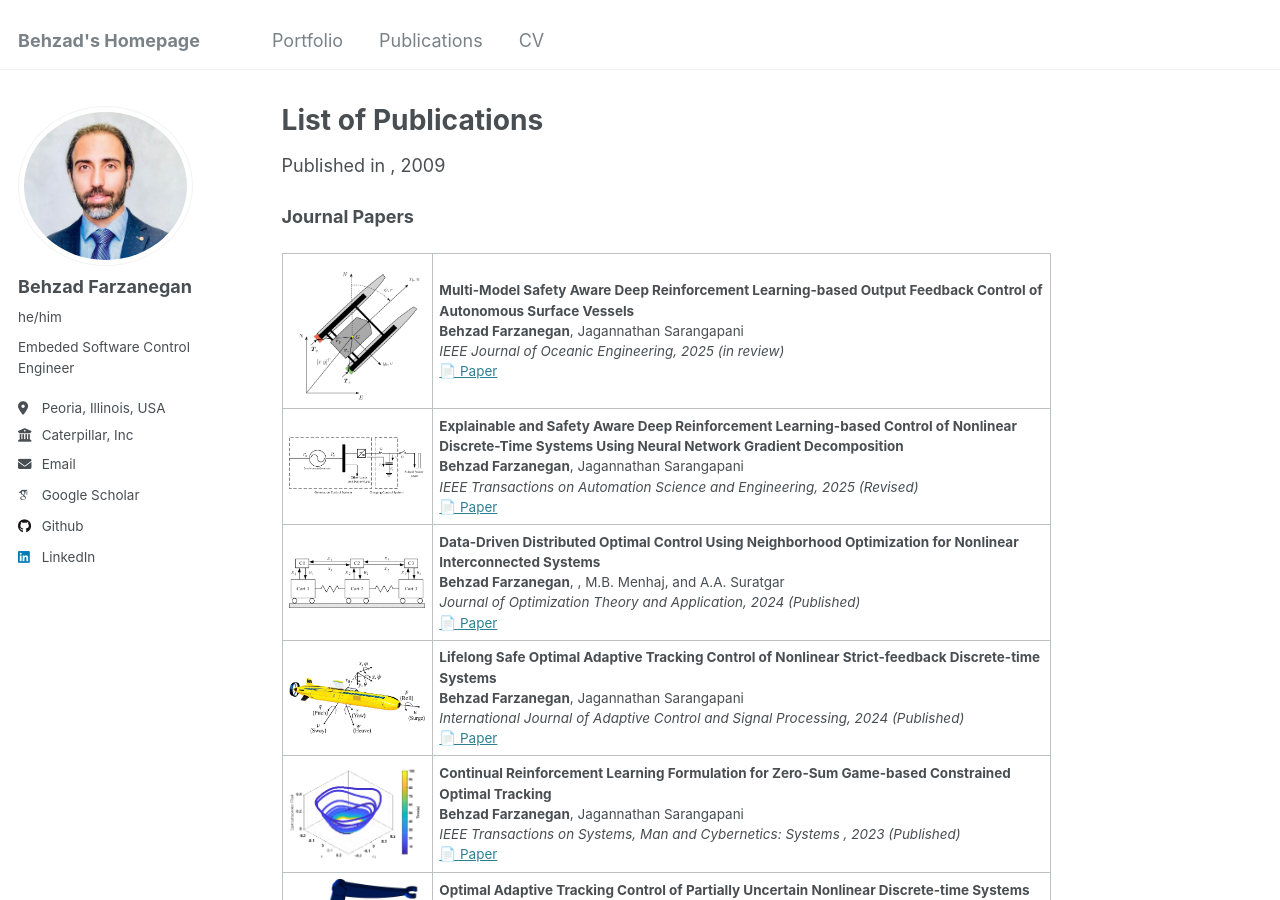
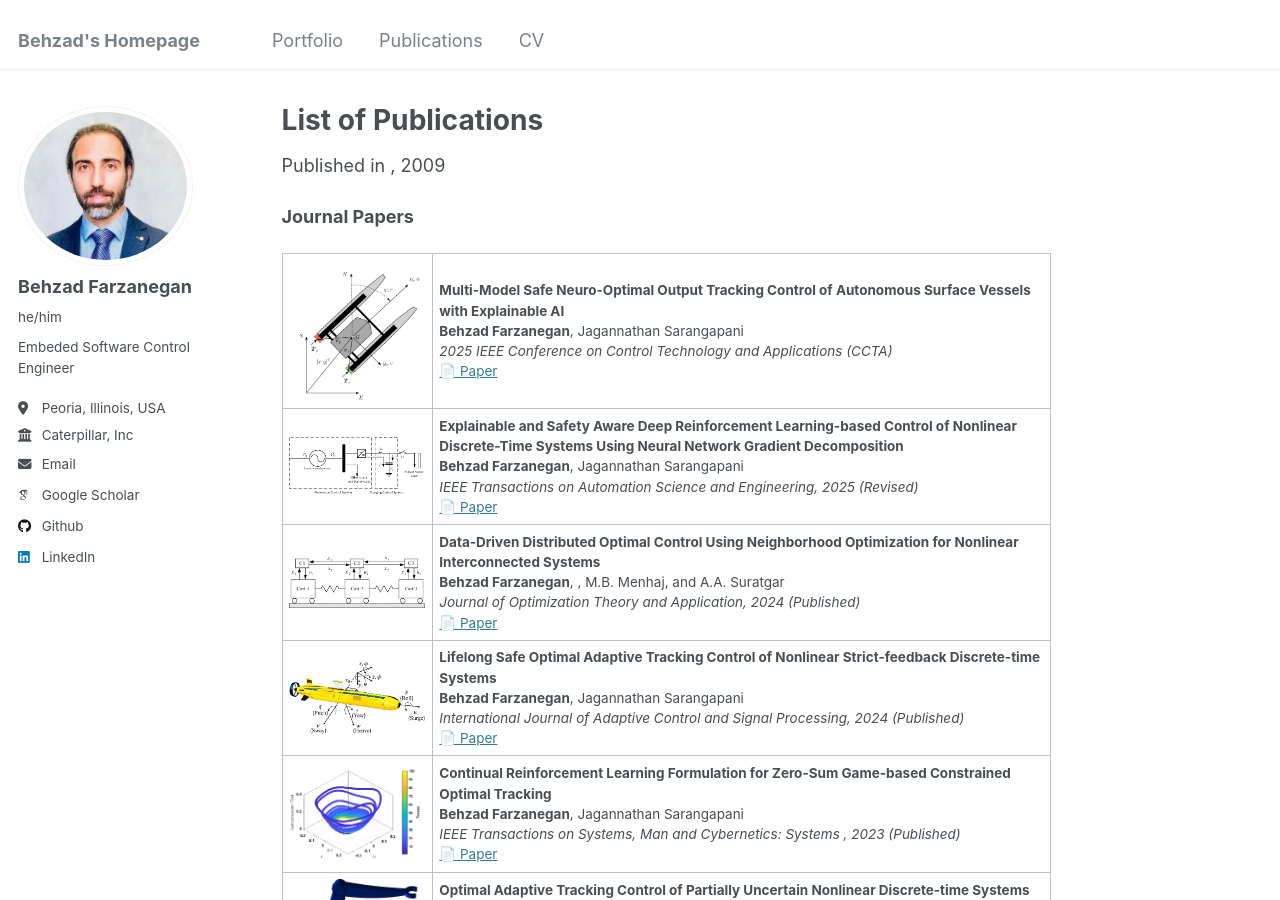
Before and after one commit to behzadfarzanegan/behzadfarzanegan.github.io, a Jekyll site: the page built from _publications/publications.md, in a window 1280 px wide and 900 px high. Built offline with Jekyll 4.4.1, drawn with Linux system fonts in a browser that asks for light colours; some web fonts are replaced.

Commit message:
Update publications.md

```diff
--- a/_publications/publications.md
+++ b/_publications/publications.md
@@ -18,13 +18,13 @@ citation: ''
     <img src="/images/USV.png" width="150">
 </td>
 <td>
-    <strong>Multi-Model Safety Aware Deep Reinforcement Learning-based Output Feedback Control of Autonomous Surface Vessels</strong>
+    <strong>Multi-Model Safe Neuro-Optimal Output Tracking Control of Autonomous Surface Vessels with Explainable AI</strong>
     <br>
     <strong>Behzad Farzanegan</strong>, Jagannathan Sarangapani
     <br>
-    <em>IEEE Journal of Oceanic Engineering, 2025 (in review)</em>
+    <em>2025 IEEE Conference on Control Technology and Applications (CCTA)</em>
     <br>
-    <a href="#">📄 Paper</a>
+    <a href="https://ieeexplore.ieee.org/abstract/document/11151388">📄 Paper</a>
 </td>
 </tr>
 <!--                                        -->
@@ -40,7 +40,7 @@ citation: ''
     <br>
     <em>IEEE Transactions on Automation Science and Engineering, 2025 (Revised)</em>
     <br>
-    <a href="#">📄 Paper</a>
+    <a href="https://ieeexplore.ieee.org/abstract/document/10938298">📄 Paper</a>
 </td>
 </tr>
 <!--                                        -->
```
